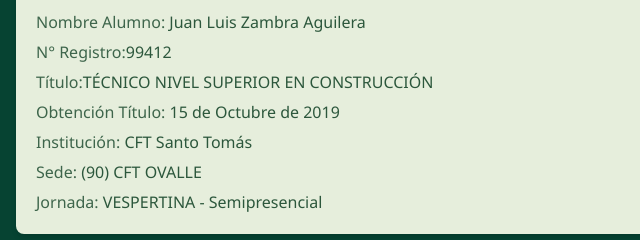
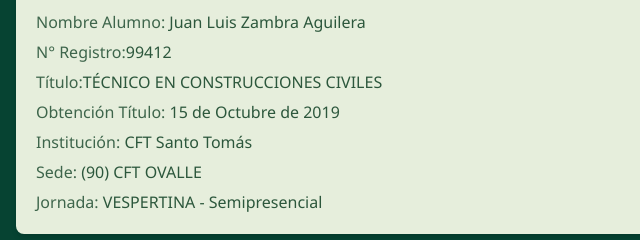
Before and after one commit to validacion-only/VALIDACION--_-SANTO-TOMAS, a plain HTML site: page index.html in a window 1280 px wide. Shown: the part 538-778 px from the top of the page, 0-640 px from the left. Drawn offline with nearby package versions, Linux system fonts and the light colour scheme.

Commit message:
Update index.html

```diff
--- a/index.html
+++ b/index.html
@@ -80,7 +80,7 @@
             <div class="space-y-1.5 text-sm md:text-base">
                 <p><span class="font-medium opacity-90">Nombre Alumno:</span> Juan Luis Zambra Aguilera</p>
                 <p><span class="font-medium opacity-90">N° Registro:</span>99412</p>
-                <p><span class="font-medium opacity-90">Título:</span>TÉCNICO NIVEL SUPERIOR EN CONSTRUCCIÓN</p>
+                <p><span class="font-medium opacity-90">Título:</span>TÉCNICO EN CONSTRUCCIONES CIVILES</p>
                 <p><span class="font-medium opacity-90">Obtención Título:</span> 15 de Octubre de 2019</p>
                 <p><span class="font-medium opacity-90">Institución:</span> CFT Santo Tomás</p>
                 <p><span class="font-medium opacity-90">Sede:</span> (90) CFT OVALLE</p>
```
